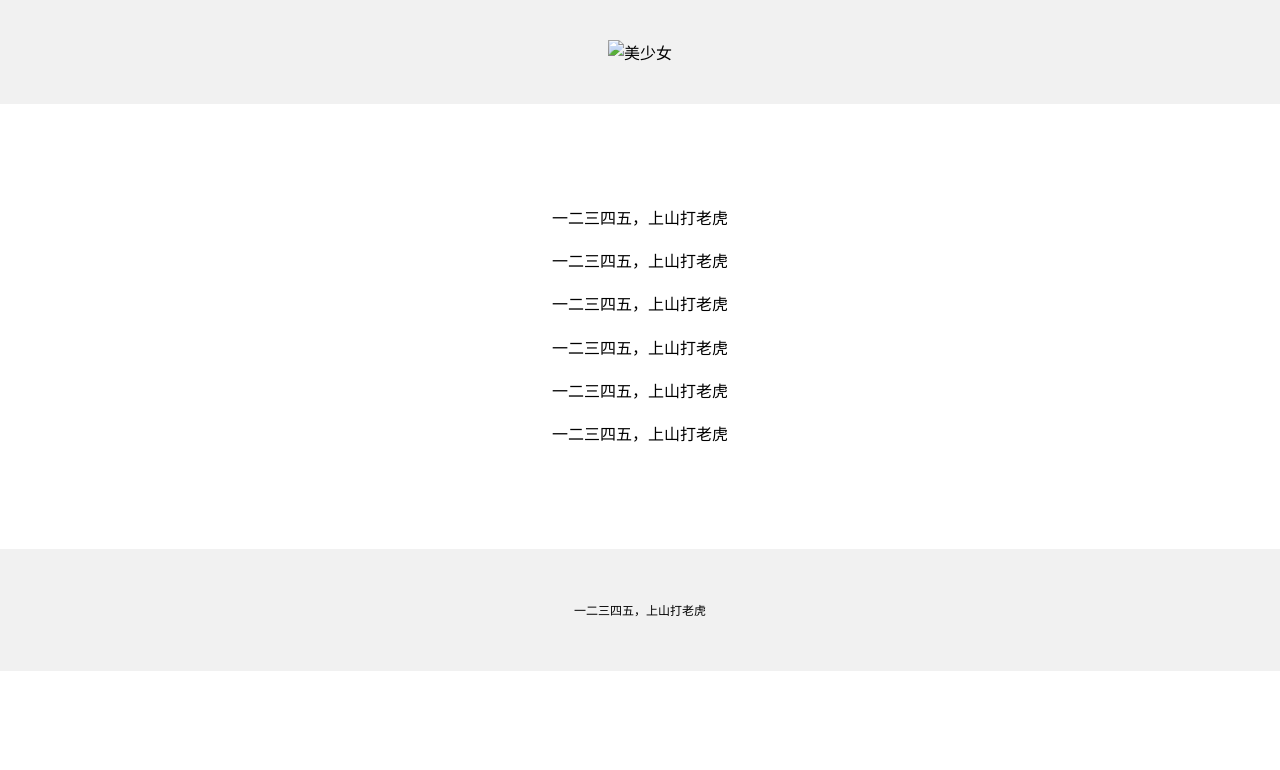
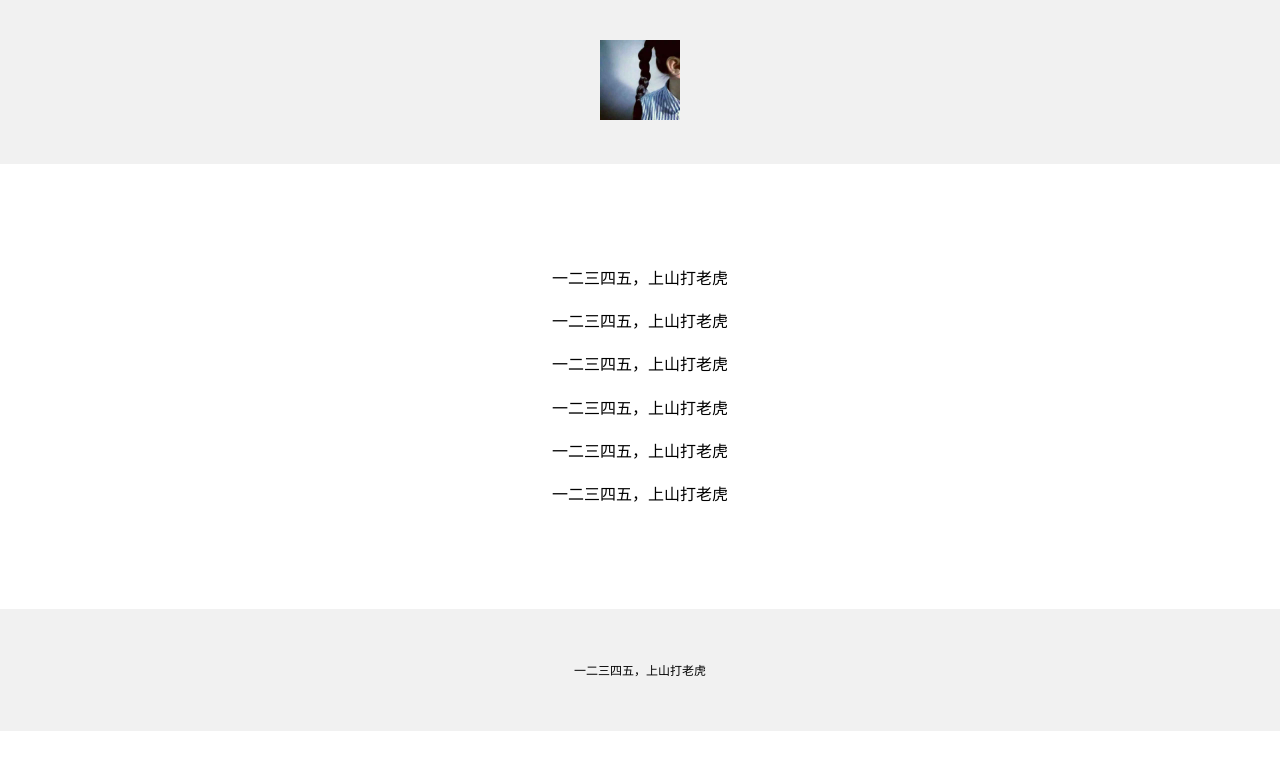
Before and after one commit to krj20/re01-one, a plain HTML site: page index.html in a window 1280 px wide. Drawn offline with Linux system fonts and the light colour scheme.

Commit message:
index.html

```diff
--- a/index.html
+++ b/index.html
@@ -11,7 +11,8 @@
         text-align: center;
         padding: 40px;
       ">
-      <img alt="美少女" src="images/2.jpg" width="80px" height="80px" />
+      <img alt="美少女" src="re01-one
+/2.jpg" width="80px" height="80px" />
     </div>
     <div
       style="
```
